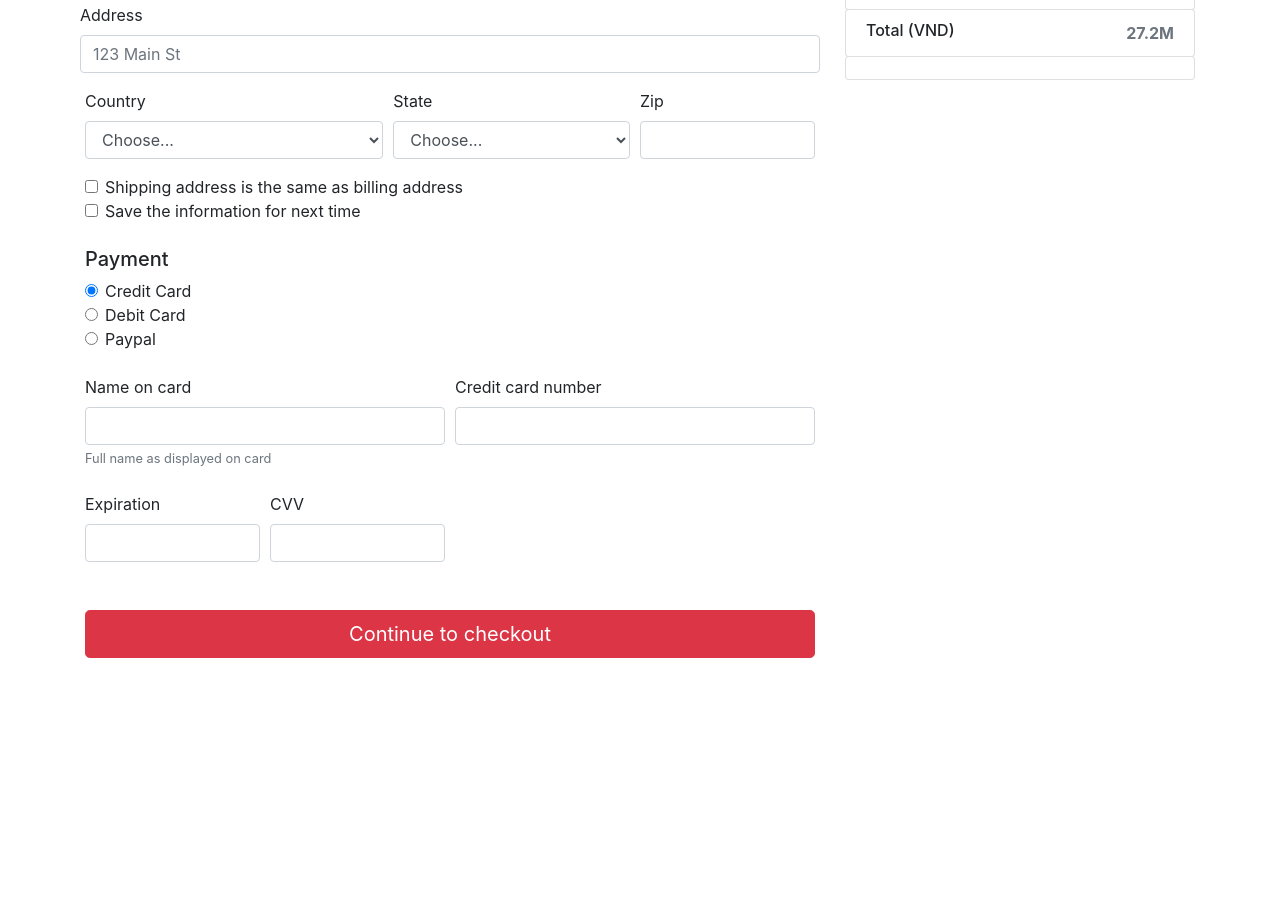
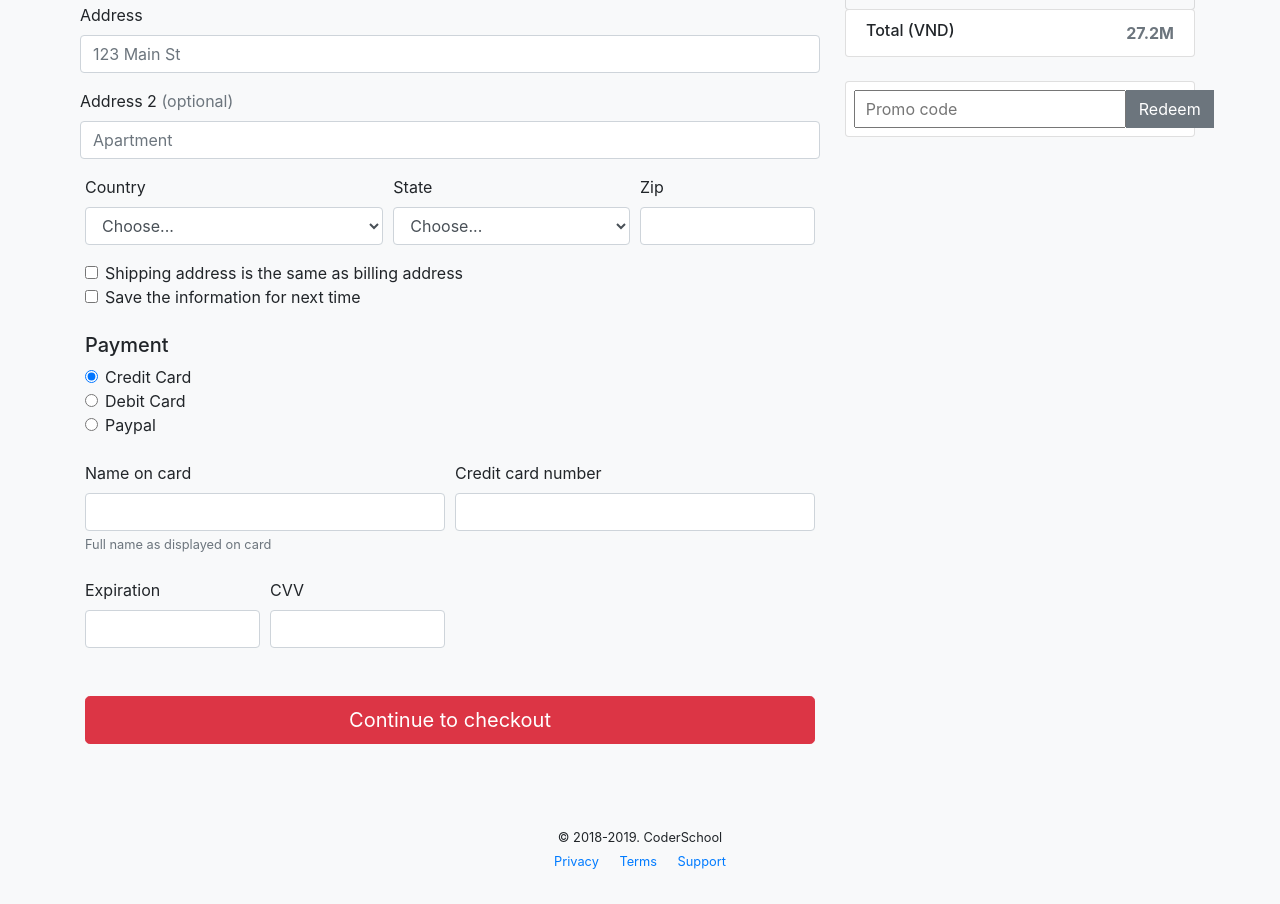
Before and after one commit to AHADATAMT/-Pricing-Page-with-Bootstrap, a plain HTML site: page checkout.html in a window 1280 px wide. Shown: the part 871-1775 px from the top of the page. Before the commit the page ends 1529 px from the top, so only its background shows below. Drawn offline with nearby package versions, Linux system fonts and the light colour scheme.

Commit message:
Update checkout

```diff
--- a/checkout.html
+++ b/checkout.html
@@ -38,7 +38,7 @@
     <main>
         <div class="container">
             <div class="row">
-                <div class="col-lg-8">
+                <div class="col col-lg-8 order-12 order-lg-12 mt-5 mt-lg-0">
                     <form action="" class="form">
                         <div class="form-row">
                             <div class="col-12">
@@ -76,6 +76,12 @@
                         <div class="form-row mb-3">
                             <label for="address">Address</label>
                             <input type="text" class="form-control" id="address" placeholder="123 Main St" required>
+                        </div>
+                        <div class="form-row mb-3">
+                            <label for="address">Address 2
+                                <span class="text-secondary"> (optional)</span>
+                            </label>
+                            <input type="text" class="form-control" id="address" placeholder="Apartment" required>
                         </div>
                         <div class="form-row mb-3">
                             <div class="col-sm-5">
@@ -166,7 +172,7 @@
                         </div>
                     </form>
                 </div>
-                <div class="col-lg-4">
+                <div class="col col-lg-4 order-1 order-lg-12">
                     <div class="d-flex flex-row justify-content-between">
                         <small>Your cart</small>
                         <small class="badge badge-secondary badge-pill text-slient">3</small>
@@ -205,7 +211,7 @@
                                 </div>
                             </div>
                         </div>
-                        <div class="card promotion">
+                        <div class="card promotion bg-light">
                             <div class="card-body d-flex flex-row justify-content-between">
                                 <div class="info-course">
                                     <h6 class="card-title mb-0 text-success">Promotion code</h6>
@@ -226,11 +232,12 @@
                                 </div>
                             </div>
                         </div>
-                        <div class="card redeem">
+                        <div class="card redeem mt-4">
                             <div class="card-body">
                                 <form>
-                                    <div class="form-row">
-
+                                    <div class="form-row d-flex flex-row flex-nowrap">
+                                        <input type="text" placeholder="Promo code" id="redeem-code" name="redeem-code">
+                                        <a href="#" class="btn btn-block btn-secondary">Redeem</a>
                                     </div>
                                 </form>
                             </div>
@@ -240,4 +247,16 @@
             </div>
         </div>
     </main>
+    <footer>
+        <div class="container">
+            <center>
+                <small> © 2018-2019. CoderSchool</small>
+                <div>
+                    <a class="mx-2" href="#"><small>Privacy</small></a>
+                    <a class="mx-2" href="#"><small>Terms</small></a>
+                    <a class="mx-2" href="#"><small>Support</small></a>
+                </div>
+            </center>
+        </div>
+    </footer>
 </body>
--- a/css/style.css
+++ b/css/style.css
@@ -1,3 +1,6 @@
+body{
+    background-color: #f8f9fa !important;
+}
 .box-shadow {
     box-shadow: 0 .25rem .75rem rgba(0, 0, 0, .05);
 }
@@ -7,3 +10,17 @@
 .card-body{
     padding: 0.7rem 1.25rem !important;
 }
+.redeem input{
+    width: 55rem;
+    padding: 0 10px;
+}
+.redeem a {
+    border-radius: unset;
+}
+.redeem .card-body{
+    padding: .5rem .8rem !important;
+}
+footer {
+    margin-top: 5rem;
+    margin-bottom: 2rem;
+}
```
Also changed, not shown: index.html (+3 -3 lines).
